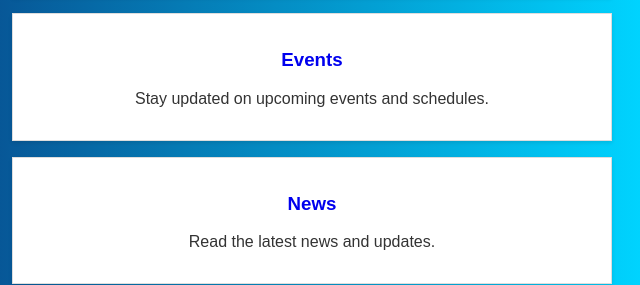
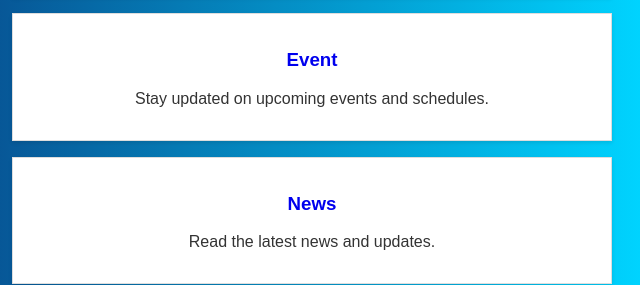
Before and after one commit to mirzahasnat56/Hasnat, a plain HTML site: page index.html in a window 1280 px wide. Shown: the part 800-1085 px from the top of the page, 636-1276 px from the left. Drawn offline with Linux system fonts and the light colour scheme.

Commit message:
first commit

```diff
--- a/index.html
+++ b/index.html
@@ -56,7 +56,7 @@
     </div></a>
     <div>
       <a href="events.html">
-        <h3>Events</h3>
+        <h3>Event</h3>
         <p>Stay updated on upcoming events and schedules.</p>
     </div></a>
     <div>
```
